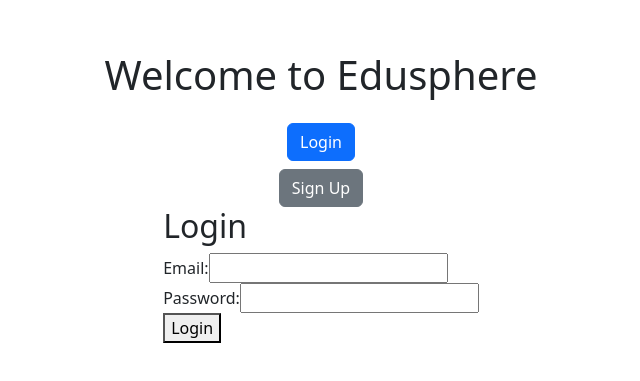
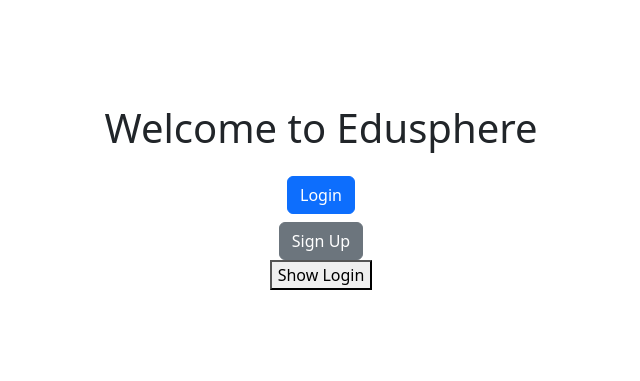
Before and after one commit to Johnronnie254/school_admin_frontend, a React (Create React App) app: page / in a window 1280 px wide. Shown: the part 203-584 px from the top of the page, without its empty margins (319-959 px from the left). Built offline with nearby package versions, Linux system fonts and the light colour scheme; no server answers.

Commit message:
Update LoginModal.js

```diff
--- a/src/components/LoginModal.js
+++ b/src/components/LoginModal.js
@@ -5,11 +5,12 @@ const Login = () => {
     const [email, setEmail] = useState("");
     const [password, setPassword] = useState("");
     const [error, setError] = useState("");
+    const [showForm, setShowForm] = useState(false); // Controls login form visibility
     const navigate = useNavigate();
 
     const handleLogin = async (e) => {
         e.preventDefault();
-        setError(""); // Clear previous errors
+        setError("");
 
         try {
             const response = await fetch("http://localhost:8000/login/", {
@@ -21,15 +22,13 @@ const Login = () => {
             });
 
             const data = await response.json();
+            console.log("Response Data:", data); // Debugging log
 
             if (response.ok) {
-                // Store JWT token in localStorage
-                localStorage.setItem("token", data.token);
-
-                // Redirect to dashboard or home page
-                navigate("/dashboard");
+                localStorage.setItem("token", data.access); // Store JWT access token
+                navigate("/dashboard"); // Redirect to dashboard
             } else {
-                setError(data.message || "Invalid login credentials");
+                setError(data.message || "Invalid email or password.");
             }
         } catch (error) {
             setError("An error occurred. Please try again.");
@@ -37,6 +36,12 @@ const Login = () => {
     };
 
     return (
+        <div>
+            <button onClick={() => setShowForm(!showForm)}>
+                {showForm ? "Hide Login" : "Show Login"}
+            </button>
+
+            {showForm && (
                 <div>
                     <h2>Login</h2>
                     {error && <p style={{ color: "red" }}>{error}</p>}
@@ -62,6 +67,8 @@ const Login = () => {
                         <button type="submit">Login</button>
                     </form>
                 </div>
+            )}
+        </div>
     );
 };
 
```
Lines whose indentation alone changed are shown as unchanged.
